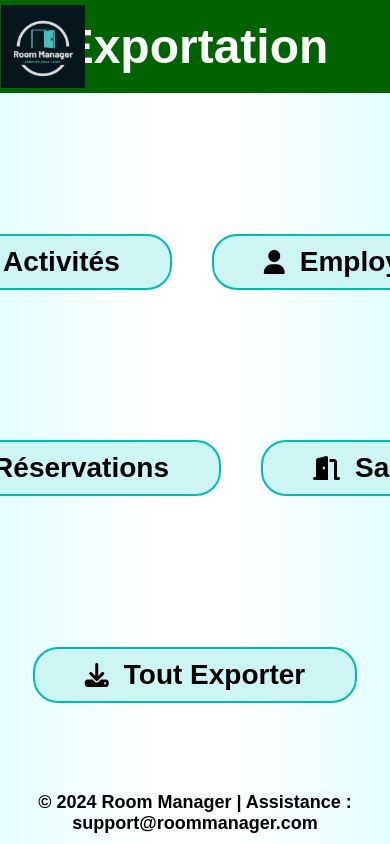
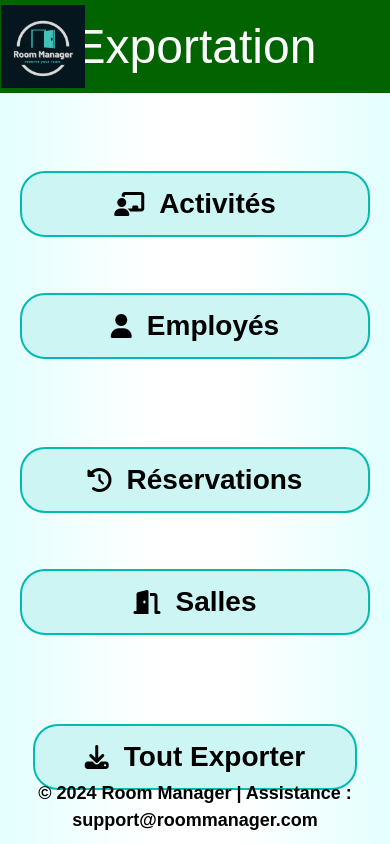
Before and after one commit to Alexandreiut/SAE-S3.A.01-S3.D.01-Gestion-Salle-entreprise-WEB, a PHP site: page /pages/exportation.php in a window 390 px wide; the page is wider, and only the part inside the window is pictured. Run offline with PHP 8.4, Linux system fonts and the light colour scheme.

Commit message:
mise en place de la responsivité sur exportation.php

```diff
--- a/pages/exportation.php
+++ b/pages/exportation.php
@@ -3,45 +3,55 @@
     <head>
         <meta charset="UTF-8">
         <link rel="stylesheet" href="../ressources/fontawesome-free-6.5.1-web/css/all.min.css"> <!-- Lien vers Font Awesome -->
-        <link rel="stylesheet" href="../ressources/boostrap-5.3.2-dist/css/boostrap.min.css">
+        <link rel="stylesheet" href="../ressources/bootstrap-5.3.2-dist/css/bootstrap.min.css">
         <link rel="stylesheet" href="../css/exportationCss.css">
     </head>
     <body>
-        <div class="header">
+        <div class="header text-center mb-4">
             <img src="../ressources/image/LogoRoomManagerReservation.png" alt="Logo" class="logo">
             <h1>Exportation</h1>
         </div>
 
         <div class="container">
             <!-- Ligne 1 : Deux boutons en haut -->
-        <div class="row">
-            <button class="btn-export">
+            <div class="row justify-content-center mb-4">
+                <div class="col-12 col-md-5 text-center mb-3 mb-md-0">
+                    <button class="btn-export w-100">
                         <i class="fas fa-chalkboard-teacher"></i> Activités
                     </button>
-            <button class="btn-export">
+                </div>
+                <div class="col-12 col-md-5 text-center">
+                    <button class="btn-export w-100">
                         <i class="fas fa-user"></i> Employés
                     </button>
                 </div>
+            </div>
 
             <!-- Ligne 2 : Deux boutons au milieu -->
-        <div class="row">
-            <button class="btn-export">
-                <i class="fas fa-clock-rotate-left"></i></i> Réservations
+            <div class="row justify-content-center mb-4">
+                <div class="col-12 col-md-5 text-center mb-3 mb-md-0">
+                    <button class="btn-export w-100">
+                        <i class="fas fa-clock-rotate-left"></i> Réservations
                     </button>
-            <button class="btn-export">
+                </div>
+                <div class="col-12 col-md-5 text-center">
+                    <button class="btn-export w-100">
                         <i class="fas fa-door-open"></i> Salles
                     </button>
                 </div>
+            </div>
 
             <!-- Ligne 3 : Un bouton centré tout en bas -->
-        <div class="row">
-            <button class="btn-export">
+            <div class="row justify-content-center">
+                <div class="col-12 col-md-6 text-center">
+                    <button class="btn-export w-100">
                         <i class="fas fa-download"></i> Tout Exporter
                     </button>
                 </div>
             </div>
+        </div>
 
-    <footer class="footer">
+        <footer class="footer text-center mt-4">
             © 2024 Room Manager | Assistance : support@roommanager.com
         </footer>
     </body>
```
Lines whose indentation alone changed are shown as unchanged.
